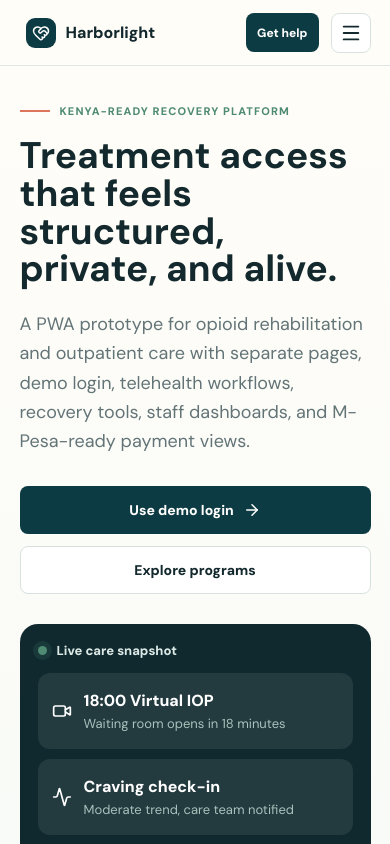
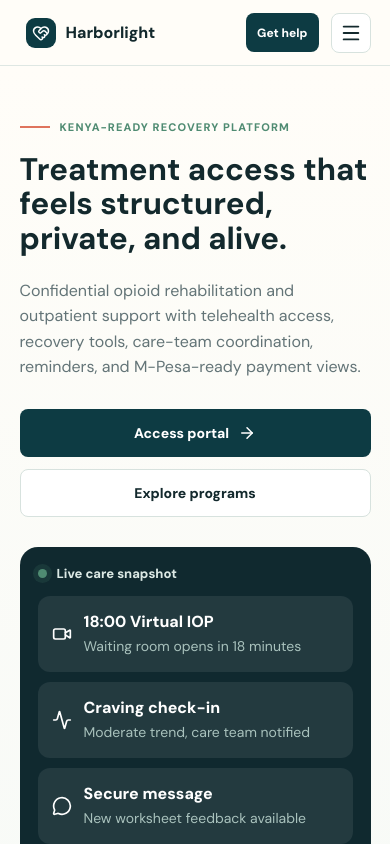
Before and after one commit to ianmuchai/Haborlight, a React (Vite) app: page / in a window 390 px wide. Shown: the top 844 px of the page. Built offline with nearby package versions, Linux system fonts and the light colour scheme.

Commit message:
Refine global typography and public copy

```diff
--- a/public/service-worker.js
+++ b/public/service-worker.js
@@ -1,4 +1,4 @@
-const CACHE_NAME = 'harborlight-pwa-v3';
+const CACHE_NAME = 'harborlight-pwa-v4';
 const APP_SHELL = [
   '/',
   '/index.html',
--- a/src/main.jsx
+++ b/src/main.jsx
@@ -207,8 +207,8 @@ function HomePage({ navigate, session }) {
       <PageHero
         kicker="Kenya-ready recovery platform"
         title="Treatment access that feels structured, private, and alive."
-        text="A PWA prototype for opioid rehabilitation and outpatient care with separate pages, demo login, telehealth workflows, recovery tools, staff dashboards, and M-Pesa-ready payment views."
-        actions={<><button className="primary-button" onClick={() => navigate('login')}>{session ? 'Open dashboard' : 'Use demo login'} <ArrowRight size={18} /></button><button className="secondary-button" onClick={() => navigate('programs')}>Explore programs</button></>}
+        text="Confidential opioid rehabilitation and outpatient support with telehealth access, recovery tools, care-team coordination, reminders, and M-Pesa-ready payment views."
+        actions={<><button className="primary-button" onClick={() => navigate('login')}>{session ? 'Open dashboard' : 'Access portal'} <ArrowRight size={18} /></button><button className="secondary-button" onClick={() => navigate('programs')}>Explore programs</button></>}
         visual={<EngagementPanel />}
       />
       <section className="feature-band">
@@ -252,7 +252,7 @@ function ProgramsPage({ navigate }) {
 function TelehealthPage({ navigate }) {
   return (
     <>
-      <PageHero kicker="Telehealth" title="A session experience designed for phones, groups, and real-world bandwidth." text="Patients get a readiness check and waiting room. Clinicians get roster, attendance, notes, risk context, and reconnection markers." actions={<button className="primary-button" onClick={() => navigate('login')}>Open demo console <ArrowRight size={18} /></button>} />
+      <PageHero kicker="Telehealth" title="A session experience designed for phones, groups, and real-world bandwidth." text="Patients get a readiness check and waiting room. Clinicians get roster, attendance, notes, risk context, and reconnection markers." actions={<button className="primary-button" onClick={() => navigate('login')}>Open session console <ArrowRight size={18} /></button>} />
       <section className="console-layout">
         <div className="console-panel expanded"><div className="console-header"><Video size={18} /> Virtual IOP session <span>18:00 EAT</span></div><div className="readiness-grid"><div><Mic size={18} /><strong>Mic</strong><span>Ready</span></div><div><Video size={18} /><strong>Camera</strong><span>Ready</span></div><div><Wifi size={18} /><strong>Connection</strong><span>Limited but stable</span></div><div><Users size={18} /><strong>Roster</strong><span>7 expected</span></div></div><div className="waiting-room"><strong>Waiting room</strong><p>3 participants waiting. 1 participant needs a reconnect prompt.</p><button onClick={() => navigate('login')}>Admit selected</button></div></div>
         <div className="support-stack"><InfoTile title="Before session" text="Battery, privacy, data bundle, browser readiness, headset, and emergency disclaimer." /><InfoTile title="During session" text="Attendance, late entry, technical issue, left early, and care-team follow-up markers." /><InfoTile title="After session" text="Progress notes, group notes, assignments, receipts, and next-session reminders." /></div>
@@ -274,7 +274,7 @@ function SupportPage({ navigate }) {
   return (
     <>
       <PageHero kicker="Support and intake" title="Make asking for help feel clear, private, and immediate." text="This support page captures the next steps for patients, families, working adults, and people leaving higher levels of care." actions={<button className="primary-button" onClick={() => navigate('login')}>Continue to portal <ArrowRight size={18} /></button>} />
-      <section className="intake-page"><div><h2>Confidential request</h2><p>This static prototype shows the fields needed for routing. A production build should connect this to a secure backend, consent ledger, and staff queue.</p></div><form onSubmit={(event) => { event.preventDefault(); navigate('intake-sent'); }}><label>Full name<input placeholder="Your name" /></label><label>Mobile number<input placeholder="+2547XXXXXXXX" /></label><label>Program interest<select defaultValue=""><option value="" disabled>Select option</option><option>PHP / Day Treatment</option><option>IOP</option><option>Outpatient</option><option>Virtual IOP</option><option>Family support</option></select></label><label>What would help today?<textarea placeholder="Share only what you are comfortable sharing." /></label><button className="primary-button">Submit request <ArrowRight size={18} /></button></form></section>
+      <section className="intake-page"><div><h2>Confidential request</h2><p>Share a few details so a care coordinator can understand your needs, contact preferences, and the level of support that may fit best.</p></div><form onSubmit={(event) => { event.preventDefault(); navigate('intake-sent'); }}><label>Full name<input placeholder="Your name" /></label><label>Mobile number<input placeholder="+2547XXXXXXXX" /></label><label>Program interest<select defaultValue=""><option value="" disabled>Select option</option><option>PHP / Day Treatment</option><option>IOP</option><option>Outpatient</option><option>Virtual IOP</option><option>Family support</option></select></label><label>What would help today?<textarea placeholder="Share only what you are comfortable sharing." /></label><button className="primary-button">Submit request <ArrowRight size={18} /></button></form></section>
     </>
   );
 }
@@ -307,7 +307,7 @@ function LoginPage({ login, session, navigate }) {
   const submit = (event) => {
     event.preventDefault();
     const account = demoAccounts.find((item) => item.email === email.trim() && item.password === password);
-    if (!account) { setError('Use one of the demo credentials shown on this page.'); return; }
+    if (!account) { setError('Use one of the sample credentials shown on this page.'); return; }
     login(account);
   };
 
@@ -315,7 +315,7 @@ function LoginPage({ login, session, navigate }) {
 
   return (
     <section className="login-page">
-      <div className="login-copy"><p className="section-kicker">Demo access</p><h1>Sign in as a patient, clinician, or administrator.</h1><p>These are prototype credentials for exploring role-based workflows. They are stored only in the browser for demo navigation.</p><div className="credential-list">{demoAccounts.map((account) => <button key={account.role} className={selected.role === account.role ? 'active' : ''} onClick={() => chooseAccount(account)}><strong>{account.label}</strong><span>{account.email}</span><small>{account.password}</small></button>)}</div></div>
+      <div className="login-copy"><p className="section-kicker">Portal access</p><h1>Sign in as a patient, clinician, or administrator.</h1><p>Use the sample accounts below to explore the patient, clinician, and administrator experiences.</p><div className="credential-list">{demoAccounts.map((account) => <button key={account.role} className={selected.role === account.role ? 'active' : ''} onClick={() => chooseAccount(account)}><strong>{account.label}</strong><span>{account.email}</span><small>{account.password}</small></button>)}</div></div>
       <form className="login-form" onSubmit={submit}><Lock size={24} /><h2>Portal sign in</h2><label>Email<input value={email} onChange={(event) => setEmail(event.target.value)} /></label><label>Password<input type="password" value={password} onChange={(event) => setPassword(event.target.value)} /></label>{error && <p className="form-error">{error}</p>}<button className="primary-button" type="submit">Sign in <ArrowRight size={18} /></button></form>
     </section>
   );
--- a/src/styles.css
+++ b/src/styles.css
@@ -243,3 +243,88 @@ textarea { min-height: 110px; resize: vertical; }
   font-size: clamp(15px, 1.35vw, 18px);
   max-width: 620px;
 }
+
+/* Global readability correction: restrained healthcare-product typography. */
+:root {
+  --hero-title: clamp(30px, 3.9vw, 52px);
+  --section-title: clamp(24px, 2.7vw, 36px);
+  --card-title: clamp(18px, 1.35vw, 22px);
+  --body-large: clamp(15px, 1.15vw, 18px);
+}
+
+h1 {
+  font-size: var(--hero-title);
+  line-height: 1.1;
+  max-width: 17ch;
+}
+
+h2 {
+  font-size: var(--section-title);
+  line-height: 1.14;
+  max-width: 22ch;
+}
+
+h3 {
+  font-size: var(--card-title);
+  line-height: 1.2;
+}
+
+.page-hero {
+  min-height: auto;
+  padding-top: clamp(52px, 7vw, 78px);
+  padding-bottom: clamp(52px, 7vw, 78px);
+}
+
+.page-hero h1,
+.login-copy h1,
+.dashboard-heading h1 {
+  font-size: var(--hero-title);
+  line-height: 1.1;
+  max-width: 18ch;
+}
+
+.hero-lede,
+.page-hero .hero-lede,
+.login-copy > p:not(.section-kicker),
+.intake-page > div > p {
+  font-size: var(--body-large);
+  line-height: 1.58;
+  max-width: 650px;
+}
+
+.feature-card p,
+.program-detail p,
+.resource-card p,
+.dashboard-card p,
+.info-tile p,
+.outcome-grid span,
+.engagement-row span {
+  font-size: 14px;
+  line-height: 1.55;
+}
+
+.program-detail h2,
+.insight-panel h2,
+.intake-page h2,
+.login-form h2 {
+  font-size: clamp(24px, 2.4vw, 34px);
+}
+
+@media (max-width: 820px) {
+  :root {
+    --hero-title: clamp(28px, 8vw, 38px);
+    --section-title: clamp(23px, 6.7vw, 32px);
+    --body-large: 16px;
+  }
+
+  .page-hero h1,
+  .login-copy h1,
+  .dashboard-heading h1 {
+    max-width: 18ch;
+  }
+
+  .hero-lede,
+  .page-hero .hero-lede {
+    font-size: 16px;
+  }
+}
```
